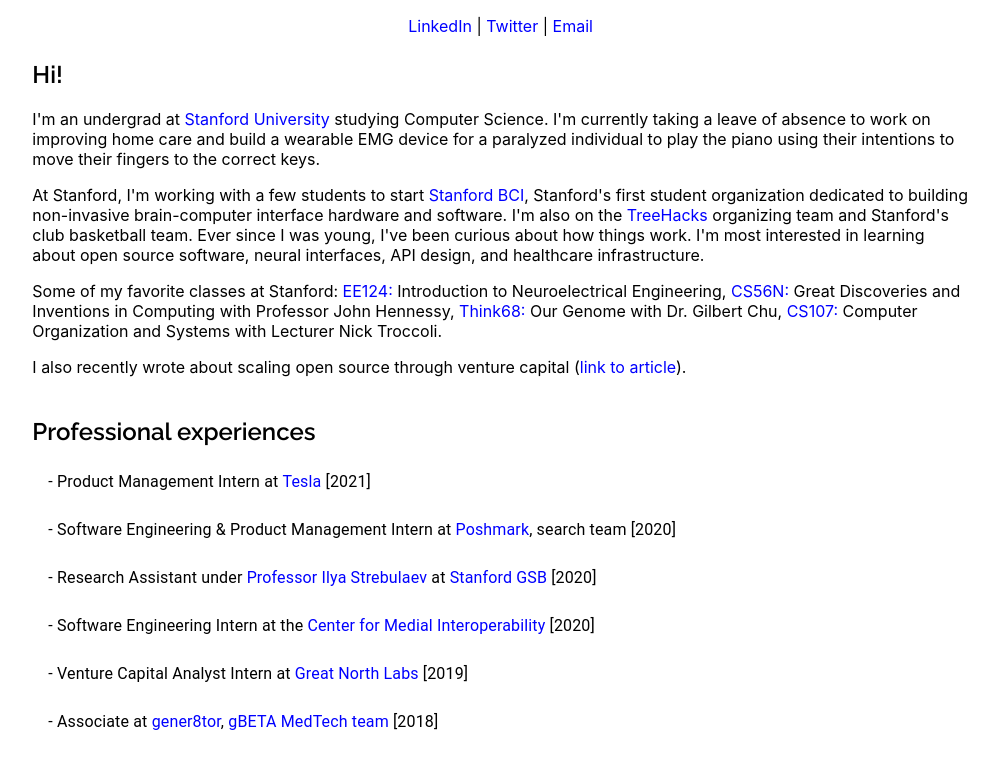
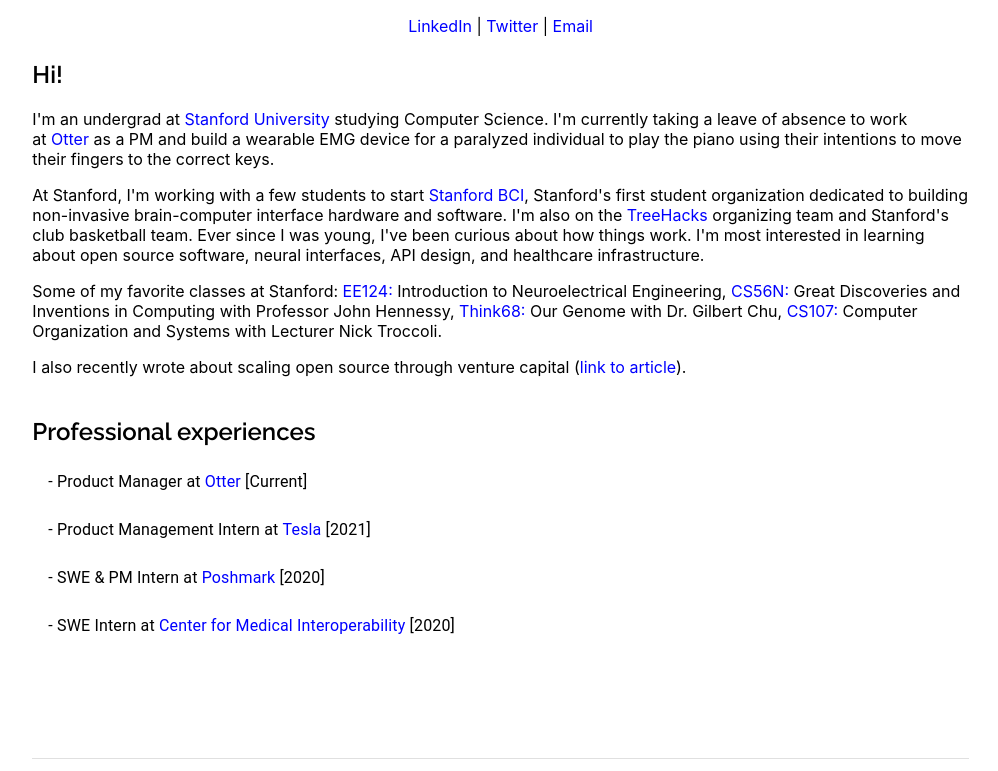
Before and after one commit to ianclim/ianlim.com, a React (Create React App) app: page / in a window 1280 px wide. Shown: the part 340-1111 px from the top of the page, without its empty margins (195-1193 px from the left). Built offline with nearby package versions, Linux system fonts and the light colour scheme.

Commit message:
added Otter experience

```diff
--- a/src/components/Home/Home.js
+++ b/src/components/Home/Home.js
@@ -21,6 +21,13 @@
     fill: "rgba(0, 0, 0, 1)"
   }
 }
+
+const experiences = [
+  { company: "Otter", role: "Product Manager", url: "https://withotter.com/", time: "Current" },
+  { company: "Tesla", role: "Product Management Intern", url: "https://www.tesla.com", time: "2021" },
+  { company: "Poshmark", team: "Search", role: "SWE & PM Intern", url: "https://poshmark.com/", time: "2020" },
+  { company: "Center for Medical Interoperability", role: "SWE Intern", url: "https://center4mi.org/", time: "2020" },
+]
 
 class Home extends React.Component {
   constructor(props) {
@@ -71,7 +78,7 @@
           </div>
           <Typewriter
             options={{
-              strings: ['Minnesota ⇄ California', 'Building something new', 'Future samoyed owner', 'Coffee lover'],
+              strings: ['Minnesota ⇄ California', 'Future samoyed owner', 'Coffee lover'],
               autoStart: true,
               loop: true,
               wrapperClassName: "typewriter",
@@ -100,7 +107,9 @@
                 I'm an undergrad at&nbsp;
                 <a target="_blank" rel="noopener noreferrer" href="https://www.stanford.edu/">Stanford University</a>
                 &nbsp;studying Computer Science.
-              I'm currently taking a leave of absence to work on improving home care and build a wearable EMG device for a paralyzed individual
+                I'm currently taking a leave of absence to work at&nbsp;
+                <a target="_blank" rel="noopener noreferrer" href="https://www.stanford.edu/">Otter</a>
+                &nbsp;as a PM and build a wearable EMG device for a paralyzed individual
                 to play the piano using their intentions to move their fingers to the correct keys.
               </p>
               <p>
@@ -132,56 +141,18 @@
                 </h2>
               </Box>
               <List>
+                {experiences.map((experience, index) => {
+                  return (
                     <ListItem>
                       <ListItemText>
-                    - Product Management Intern at&nbsp;
-                  <a target="_blank" rel="noopener noreferrer" href="https://www.tesla.com">Tesla</a>
-                  &nbsp;[2021]
+                        - {experience.role} at&nbsp;
+                        <a target="_blank" rel="noopener noreferrer" href={experience.url}>{experience.company}</a>
+                        &nbsp;[{experience.time}]
                       </ListItemText>
                     </ListItem>
-                <ListItem>
-                  <ListItemText>
-                    - Software Engineering &amp; Product Management Intern at&nbsp;
-                  <a target="_blank" rel="noopener noreferrer" href="https://poshmark.com/">Poshmark</a>
-                  , search team [2020]
-                  </ListItemText>
-                </ListItem>
-                <ListItem>
-                  <ListItemText>
-                    - Research Assistant under&nbsp;
-                  <a target="_blank" rel="noopener noreferrer" href="https://www.gsb.stanford.edu/faculty-research/faculty/ilya-strebulaev">Professor Ilya Strebulaev</a>
-                  &nbsp;at&nbsp;
-                  <a target="_blank" rel="noopener noreferrer" href="https://www.gsb.stanford.edu/">Stanford GSB</a>
-                  &nbsp;[2020]
-                  </ListItemText>
-                </ListItem>
-                <ListItem>
-                  <ListItemText>
-                    - Software Engineering Intern at the&nbsp;
-                    <a target="_blank" rel="noopener noreferrer" href="https://center4mi.org/">Center for Medial Interoperability</a>
-                    &nbsp;[2020]
-                  </ListItemText>
-                </ListItem>
-                <ListItem>
-                  <ListItemText>
-                    - Venture Capital Analyst Intern at&nbsp;
-                  <a target="_blank" rel="noopener noreferrer" href="https://greatnorthlabs.com/">Great North Labs</a>
-                  &nbsp;[2019]
-                  </ListItemText>
-                </ListItem>
-                <ListItem>
-                  <ListItemText>
-                    - Associate at&nbsp;
-                  <a target="_blank" rel="noopener noreferrer" href="https://www.gener8tor.com/">gener8tor</a>
-                  ,&nbsp;
-                  <a target="_blank" rel="noopener noreferrer" href="https://www.gbetamedtech.com/">gBETA MedTech team</a>
-                  &nbsp;[2018]
-                  </ListItemText>
-                </ListItem>
+                  )})
+                }
               </List>
-              <p>
-                Favorite languages/frameworks: MERN stack, Javascript, Python, Pandas
-              </p>
             </Box>
           </div>
         </div>
```
Lines whose indentation alone changed are shown as unchanged.
